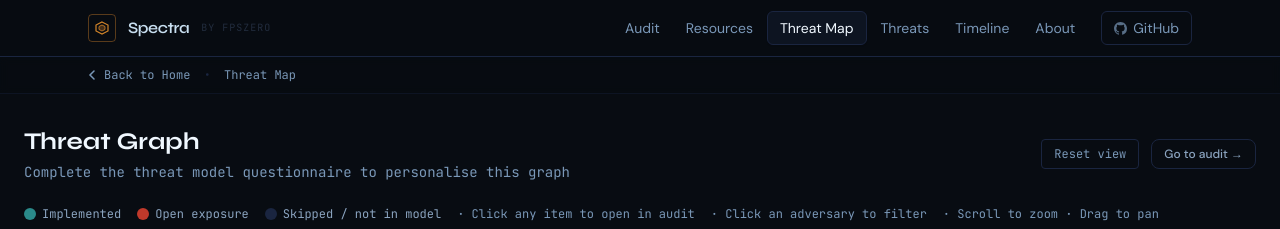
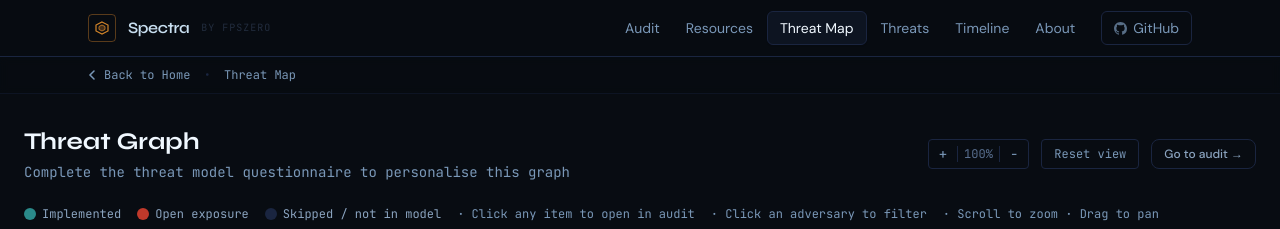
Before and after one commit to KashishOO7/spectra, a SvelteKit app: page /graph in a window 1280 px wide. Shown: the top 229 px of the page. Built offline with nearby package versions, Linux system fonts and the light colour scheme.

Commit message:
feat: add zoom buttons to threat graph

```diff
--- a/src/routes/graph/+page.svelte
+++ b/src/routes/graph/+page.svelte
@@ -311,6 +311,17 @@
           Clear filter ×
         </button>
       {/if}
+      <div class="flex items-center border border-border rounded overflow-hidden">
+        <button type="button"
+          on:click={() => { zoom = Math.min(3, zoom * 1.3); }}
+          class="text-sm font-mono px-2.5 py-1 text-dim hover:text-body hover:bg-surface transition-colors"
+          title="Zoom in">+</button>
+        <span class="text-xs font-mono text-muted px-1.5 border-x border-border">{Math.round(zoom * 100)}%</span>
+        <button type="button"
+          on:click={() => { zoom = Math.max(0.25, zoom * 0.7); }}
+          class="text-sm font-mono px-2.5 py-1 text-dim hover:text-body hover:bg-surface transition-colors"
+          title="Zoom out">−</button>
+      </div>
       <button type="button"
         on:click={resetView}
         class="text-xs font-mono px-3 py-1.5 rounded border border-border text-dim hover:text-body transition-colors"
```
